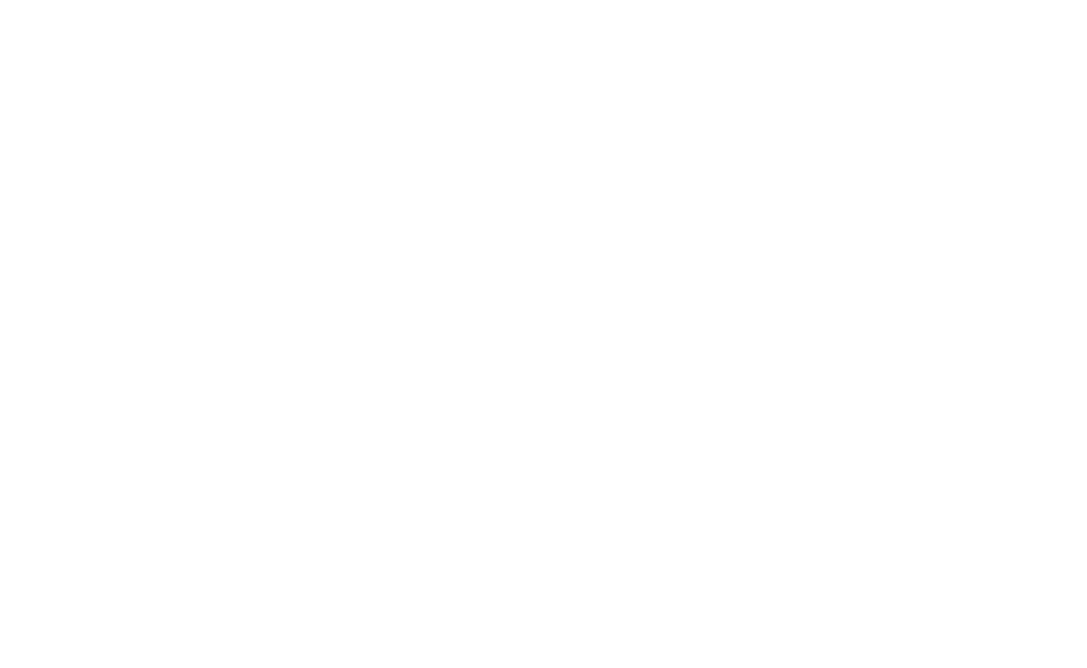
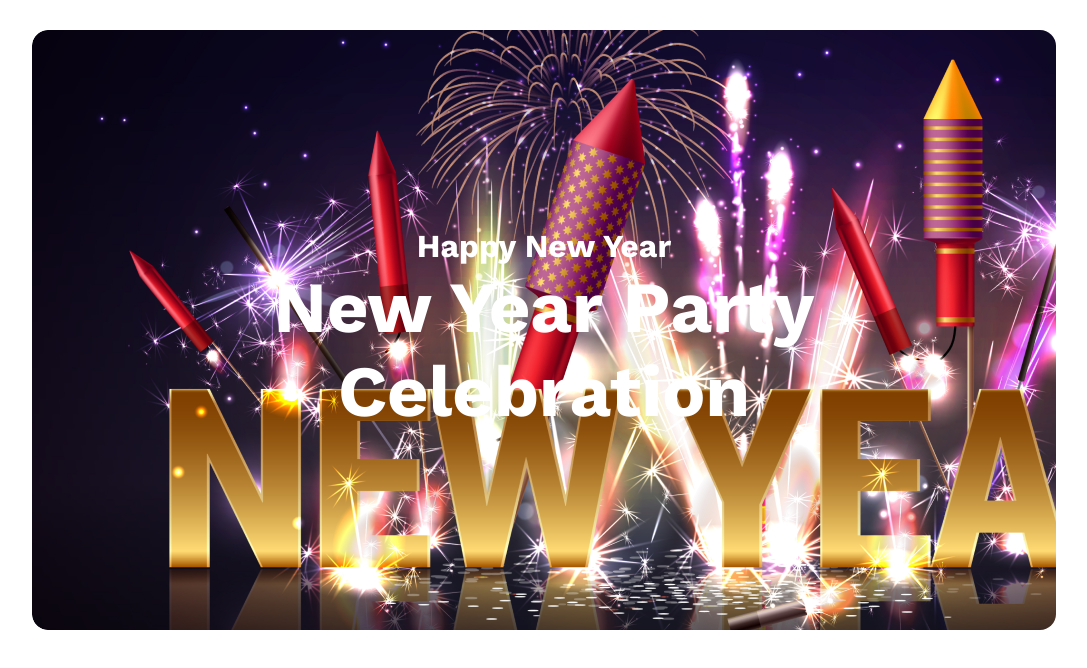
Before and after one commit to esratjahanasha/assignment_1, a plain HTML site: page index.html in a window 1280 px wide. Shown: the whole page, without its empty margins (96-1183 px from the left). Drawn offline with nearby package versions, Linux system fonts and the light colour scheme; a web font is replaced by a local one.

Commit message:
header added

```diff
--- a/index.html
+++ b/index.html
@@ -3,9 +3,33 @@
 <head>
     <meta charset="UTF-8">
     <meta name="viewport" content="width=device-width, initial-scale=1.0">
-    <title>Document</title>
+    <!-- custom css link -->
+     <link rel="stylesheet" href="style.css" />
+    <title>New Year Party Celebration</title>
 </head>
 <body>
+    <main>
+        <section class="banner-container">
+          <div class="banner">
+            <div class="banner-text">
+            <h6>Happy New Year</h6>
+            <h1>New Year Party <br />Celebration</h1>
+            </div>
+          </div>
+        </section>
+        <!-- discount -->
+         <section class="discount">
+            <div class="description">
 
+            </div>
+            <div class="discount-image">
+
+            </div>
+         </section>
+    </main>
+    <footer>
+
+    </footer>
 </body>
 </html>
+<!--  -->
--- a/style.css
+++ b/style.css
@@ -1,5 +1,36 @@
-*{
-    padding: 0;
-    margin:0;
-    box-sizing: border-box;
+@import url("https://fonts.googleapis.com/css2?family=Big+Shoulders+Text:wght@100..900&family=Merriweather:ital,wght@0,300;0,400;0,700;0,900;1,300;1,400;1,700;1,900&family=Open+Sans:ital,wght@0,300..800;1,300..800&family=Outfit:wght@100..900&family=Poppins:wght@400;700;800&family=Work+Sans:ital,wght@0,100..900;1,100..900&display=swap");
+@import url('https://fonts.googleapis.com/css2?family=Big+Shoulders+Text:wght@100..900&family=Inter:ital,opsz,wght@0,14..32,100..900;1,14..32,100..900&family=Merriweather:wght@400;700;900&family=Open+Sans:ital,wght@0,300..800;1,300..800&family=Outfit:wght@100..900&family=Poppins:wght@400;700;800&family=Work+Sans:ital,wght@0,100..900;1,100..900&display=swap');
+
+* {
+  padding: 0;
+  margin: 0;
+  box-sizing: border-box;
 }
+.banner-container{
+ width:80%;
+ margin:30px auto 0;
+
+}
+.banner {
+  height:600px;
+  background-image: url("./resources/Banner Image.png");
+  background-repeat: no-repeat;
+  background-size: cover;
+  border-radius: 16px;
+  display: flex;
+  flex-direction: column;
+  justify-content: center;
+  align-items:center;
+  /* background-attachment: fixed; */
+}
+.banner-text,h6,h1{
+  color:white;
+  text-align: center;
+  font-family: "Work Sans", serif;
+}
+.banner-text>h6{
+  font-size: 32px;
+}
+.banner-text h1{
+  font-size: 72px;
+}
```
